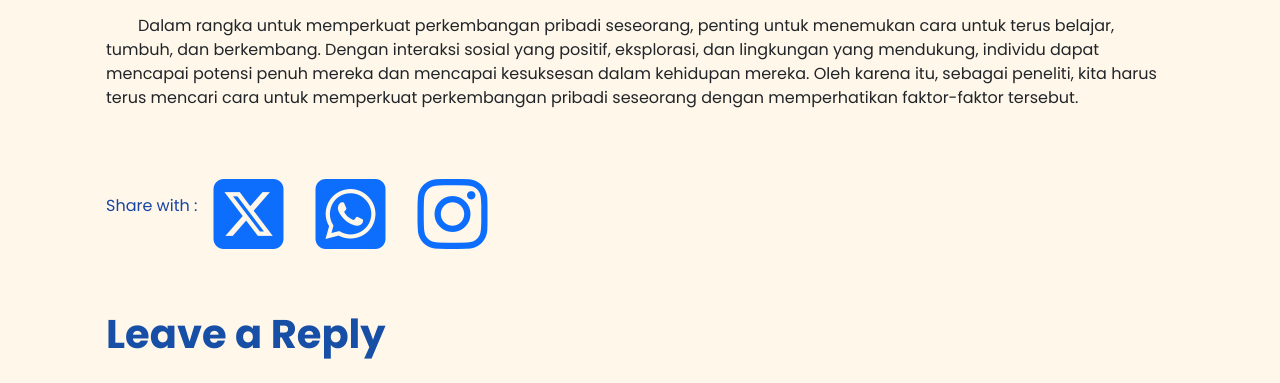
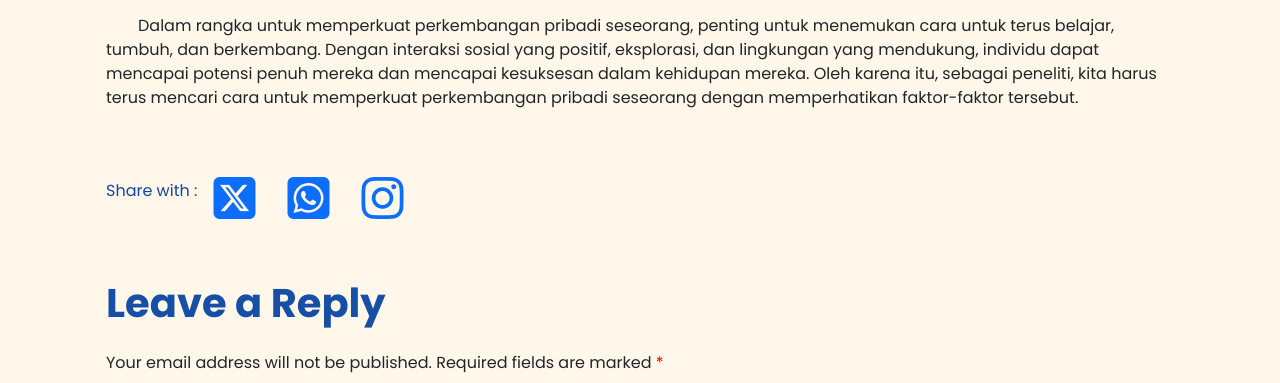
Before and after one commit to fiyo-19/webhi3html, a PHP site: page /article/category/human-capital/article1/index.html in a window 1280 px wide. Shown: the part 1625-2008 px from the top of the page. Run offline with PHP 8.4, Linux system fonts and the light colour scheme.

Commit message:
fix sosmed link article size

```diff
--- a/assets/css/article.css
+++ b/assets/css/article.css
@@ -53,7 +53,7 @@
 }
 
 .article .article-sosmed i{
-	font-size: 5rem;
+	font-size: 3rem;
 }
 
 .comment-form, .comment-form label, .comment-form input, .comment-form textarea{ width: 100%;}
```
